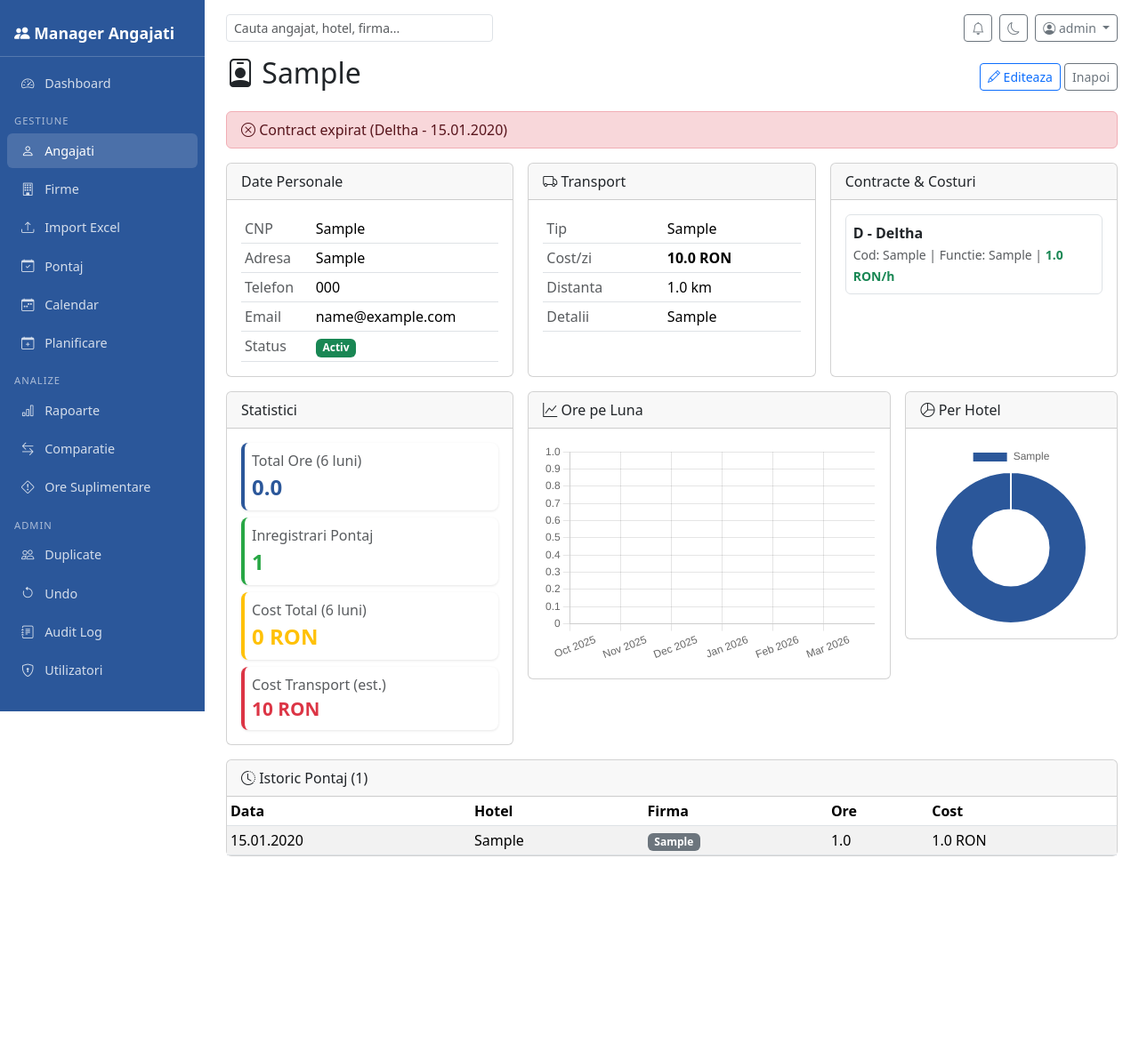
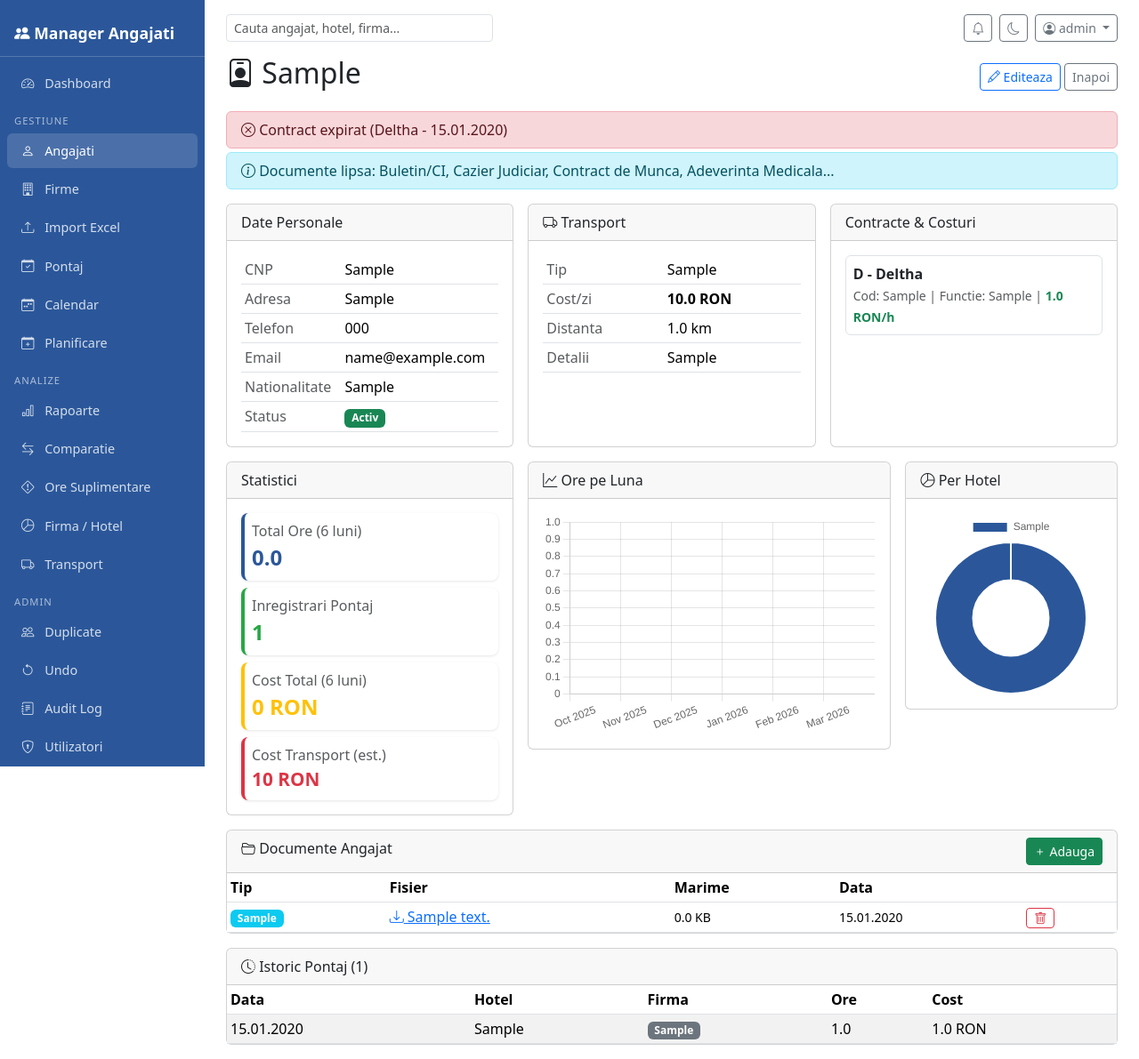
Before and after one commit to ro232/employee-manager, a Flask app: page /angajati/1/profil in a window 1280 px wide. Shown: the whole page at 89% size. Before the commit the page ends 963 px from the top, so only its background shows below. Run offline with Flask 3, Linux system fonts and the light colour scheme; a user stored in the database is signed in; tables that the repository leaves empty hold one stand-in row (values such as "Sample post").

Commit message:
Add transport per pontaj, firma/hotel report, documents, nationalitate
- Transport cost per pontaj entry (Uber, taxi per day) instead of fixed
- Raport Firma/Hotel: percentage distribution of firms per hotel with stacked chart
- Raport Transport: cost breakdown per employee per period
- Document upload on employee profile (CI, Cazier, Contract, Adeverinte, CV, etc.)
- Nationalitate field on employee
- Document types: Buletin/CI, Cazier Judiciar, Contract de Munca, Adeverinta Medicala, Adeverinta Scoala, CV, Fisa Postului, GDPR

Co-Authored-By: Claude Opus 4.6 (1M context) <noreply@anthropic.com>

```diff
--- a/app.py
+++ b/app.py
@@ -20,8 +20,9 @@ from config import Config
 from models import (
     db, User, Angajat, Hotel, Pontaj, Firma, ContractAngajat,
     AuditLog, Notification, DuplicateExclusion, Planificare,
-    ImportLog, UndoAction
+    ImportLog, UndoAction, DocumentAngajat
 )
+from werkzeug.utils import secure_filename
 from import_excel import (
     parse_excel_file, import_entries, create_angajat_from_name,
     process_zip_file, find_angajat_by_name
@@ -608,6 +609,7 @@ def register_routes(app):
             adresa = request.form.get("adresa", "").strip() or None
             telefon = request.form.get("telefon", "").strip() or None
             email = request.form.get("email", "").strip() or None
+            nationalitate = request.form.get("nationalitate", "").strip() or None
 
             if not nume:
                 flash("Numele este obligatoriu.", "danger")
@@ -625,7 +627,7 @@ def register_routes(app):
                 nume=nume, prenume=prenume,
                 nume_complet=f"{nume} {prenume}".strip(),
                 cnp=cnp, adresa=adresa, telefon=telefon, email=email,
-                transport_tip=transport_tip,
+                nationalitate=nationalitate, transport_tip=transport_tip,
                 transport_cost=transport_cost,
                 transport_distanta=transport_distanta,
                 transport_detalii=transport_detalii,
@@ -661,6 +663,7 @@ def register_routes(app):
             angajat.adresa = request.form.get("adresa", "").strip() or None
             angajat.telefon = request.form.get("telefon", "").strip() or None
             angajat.email = request.form.get("email", "").strip() or None
+            angajat.nationalitate = request.form.get("nationalitate", "").strip() or None
             angajat.activ = request.form.get("activ") == "on"
 
             # Transport fields
@@ -783,6 +786,20 @@ def register_routes(app):
                     "mesaj": f"Contract expirat ({c.firma.nume if c.firma else ''} - {c.data_sfarsit.strftime('%d.%m.%Y')})",
                 })
 
+        # Check missing documents
+        doc_types_required = [
+            "Buletin/CI", "Cazier Judiciar", "Contract de Munca",
+            "Adeverinta Medicala", "Adeverinta Scoala", "CV",
+            "Fisa Postului", "GDPR Consimtamant",
+        ]
+        existing_docs = {d.tip for d in angajat.documente}
+        missing_docs = [t for t in doc_types_required if t not in existing_docs]
+        if missing_docs:
+            alerts.append({
+                "tip": "info",
+                "mesaj": f"Documente lipsa: {', '.join(missing_docs[:4])}{'...' if len(missing_docs) > 4 else ''}",
+            })
+
         return render_template(
             "angajati/profil.html",
             angajat=angajat,
@@ -791,7 +808,72 @@ def register_routes(app):
             hotel_data=hotel_data,
             pontaje=pontaje,
             alerts=alerts,
-        )
+            doc_types=doc_types_required,
+        )
+
+    # --- DOCUMENT UPLOAD/DOWNLOAD ---
+    ALLOWED_DOC_EXTENSIONS = {"pdf", "jpg", "jpeg", "png", "doc", "docx"}
+
+    @app.route("/angajati/<int:id>/documente/upload", methods=["POST"])
+    @login_required
+    @require_role("admin", "editor")
+    def upload_document(id):
+        angajat = Angajat.query.get_or_404(id)
+        file = request.files.get("file")
+        tip = request.form.get("tip", "Altul")
+
+        if not file or not file.filename:
+            flash("Selecteaza un fisier.", "danger")
+            return redirect(url_for("profil_angajat", id=id))
+
+        filename = secure_filename(file.filename)
+        ext = filename.rsplit(".", 1)[-1].lower() if "." in filename else ""
+        if ext not in ALLOWED_DOC_EXTENSIONS:
+            flash(f"Format invalid. Acceptam: {', '.join(ALLOWED_DOC_EXTENSIONS)}", "danger")
+            return redirect(url_for("profil_angajat", id=id))
+
+        # Save file
+        doc_dir = os.path.join(app.config["UPLOAD_FOLDER"], "documente", str(id))
+        os.makedirs(doc_dir, exist_ok=True)
+        safe_name = f"{tip.replace(' ', '_').replace('/', '_')}_{datetime.now().strftime('%Y%m%d%H%M')}_{filename}"
+        filepath = os.path.join(doc_dir, safe_name)
+        file.save(filepath)
+
+        doc = DocumentAngajat(
+            angajat_id=id,
+            nume_fisier=filename,
+            tip=tip,
+            cale_fisier=filepath,
+            marime=os.path.getsize(filepath),
+        )
+        db.session.add(doc)
+        log_audit("UPLOAD", "Document", id, f"Upload: {tip} - {filename}")
+        db.session.commit()
+        flash(f"Document '{tip}' uploadat.", "success")
+        return redirect(url_for("profil_angajat", id=id))
+
+    @app.route("/documente/<int:doc_id>/download")
+    @login_required
+    def download_document(doc_id):
+        doc = DocumentAngajat.query.get_or_404(doc_id)
+        if os.path.exists(doc.cale_fisier):
+            return send_file(doc.cale_fisier, as_attachment=True, download_name=doc.nume_fisier)
+        flash("Fisierul nu a fost gasit.", "danger")
+        return redirect(url_for("profil_angajat", id=doc.angajat_id))
+
+    @app.route("/documente/<int:doc_id>/delete", methods=["POST"])
+    @login_required
+    @require_role("admin")
+    def delete_document(doc_id):
+        doc = DocumentAngajat.query.get_or_404(doc_id)
+        ang_id = doc.angajat_id
+        if os.path.exists(doc.cale_fisier):
+            os.remove(doc.cale_fisier)
+        db.session.delete(doc)
+        log_audit("DELETE", "Document", ang_id, f"Sters: {doc.tip} - {doc.nume_fisier}")
+        db.session.commit()
+        flash("Document sters.", "warning")
+        return redirect(url_for("profil_angajat", id=ang_id))
 
     # -----------------------------------------------------------------------
     # DUPLICATE DETECTION & MERGE (updated with "Keep Both" - Feature 1)
@@ -1213,6 +1295,9 @@ def register_routes(app):
                 return render_template("pontaj/form.html",
                                        angajati=angajati, hoteluri=hoteluri, firme=firme)
 
+            transport_cost = request.form.get("transport_cost", "").strip()
+            transport_det = request.form.get("transport_detalii", "").strip()
+
             pontaj = Pontaj(
                 angajat_id=int(angajat_id),
                 hotel_id=int(hotel_id),
@@ -1220,6 +1305,8 @@ def register_routes(app):
                 ore=float(ore),
                 firma_cod=firma_cod or None,
                 fisier_sursa="manual",
+                transport_cost=float(transport_cost) if transport_cost else None,
+                transport_detalii=transport_det or None,
             )
             db.session.add(pontaj)
             log_audit("CREATE", "Pontaj", None, f"Pontaj manual: {data_str}")
@@ -1524,6 +1611,121 @@ def register_routes(app):
         )
 
     # -----------------------------------------------------------------------
+    # RAPORT FIRMA / HOTEL (procent distributie)
+    # -----------------------------------------------------------------------
+    @app.route("/rapoarte/firma-hotel", methods=["GET", "POST"])
+    @login_required
+    def raport_firma_hotel():
+        hoteluri = Hotel.query.order_by(Hotel.nume).all()
+        firme = Firma.query.order_by(Firma.nume).all()
+        result = None
+        filters = {}
+
+        if request.method == "POST":
+            data_start = request.form.get("data_start", "")
+            data_end = request.form.get("data_end", "")
+            filters = {"data_start": data_start, "data_end": data_end}
+
+            q = db.session.query(
+                Hotel.nume.label("hotel"),
+                Pontaj.firma_cod.label("firma"),
+                db.func.sum(Pontaj.ore).label("ore"),
+                db.func.count(Pontaj.id).label("zile"),
+            ).join(Hotel).group_by(Hotel.nume, Pontaj.firma_cod)
+
+            if data_start:
+                q = q.filter(Pontaj.data >= date.fromisoformat(data_start))
+            if data_end:
+                q = q.filter(Pontaj.data <= date.fromisoformat(data_end))
+
+            rows = q.all()
+
+            # Build structure: {hotel: {firma: {ore, zile}, total_ore}}
+            hotels_data = {}
+            for r in rows:
+                h = r.hotel
+                f = r.firma or "N/A"
+                if h not in hotels_data:
+                    hotels_data[h] = {"firme": {}, "total_ore": 0, "total_zile": 0}
+                hotels_data[h]["firme"][f] = {"ore": round(float(r.ore), 1), "zile": r.zile}
+                hotels_data[h]["total_ore"] += float(r.ore)
+                hotels_data[h]["total_zile"] += r.zile
+
+            # Calculate percentages
+            for h, data in hotels_data.items():
+                for f, vals in data["firme"].items():
+                    vals["procent"] = round(vals["ore"] / data["total_ore"] * 100, 1) if data["total_ore"] else 0
+                data["total_ore"] = round(data["total_ore"], 1)
+
+            # Chart data per hotel
+            chart_data = []
+            all_firme = sorted(set(f for d in hotels_data.values() for f in d["firme"]))
+            firma_colors = {"D": "#2B579A", "E": "#28a745", "None": "#ffc107", "N/A": "#6c757d"}
+            for f in all_firme:
+                values = [hotels_data[h]["firme"].get(f, {}).get("ore", 0) for h in sorted(hotels_data)]
+                chart_data.append({
+                    "label": f,
+                    "data": values,
+                    "color": firma_colors.get(f, "#17a2b8"),
+                })
+
+            result = {
+                "hotels_data": dict(sorted(hotels_data.items())),
+                "chart_labels": sorted(hotels_data.keys()),
+                "chart_data": chart_data,
+                "all_firme": all_firme,
+            }
+
+        return render_template("rapoarte/firma_hotel.html",
+                               hoteluri=hoteluri, firme=firme, result=result, filters=filters)
+
+    # -----------------------------------------------------------------------
+    # RAPORT TRANSPORT (cost transport per perioada)
+    # -----------------------------------------------------------------------
+    @app.route("/rapoarte/transport", methods=["GET", "POST"])
+    @login_required
+    def raport_transport():
+        result = None
+        filters = {}
+
+        if request.method == "POST":
+            data_start = request.form.get("data_start", "")
+            data_end = request.form.get("data_end", "")
+            filters = {"data_start": data_start, "data_end": data_end}
+
+            q = Pontaj.query.join(Angajat).filter(Pontaj.transport_cost.isnot(None))
+            if data_start:
+                q = q.filter(Pontaj.data >= date.fromisoformat(data_start))
+            if data_end:
+                q = q.filter(Pontaj.data <= date.fromisoformat(data_end))
+
+            pontaje = q.order_by(Pontaj.data.desc()).all()
+
+            # Group by employee
+            by_employee = {}
+            total_cost = 0
+            for p in pontaje:
+                name = p.angajat.nume_complet
+                if name not in by_employee:
+                    by_employee[name] = {"entries": [], "total": 0, "angajat_id": p.angajat.id}
+                by_employee[name]["entries"].append({
+                    "data": p.data.strftime("%d.%m.%Y"),
+                    "hotel": p.hotel.nume,
+                    "cost": p.transport_cost,
+                    "detalii": p.transport_detalii or "",
+                })
+                by_employee[name]["total"] += p.transport_cost
+                total_cost += p.transport_cost
+
+            result = {
+                "by_employee": dict(sorted(by_employee.items())),
+                "total_cost": round(total_cost, 2),
+                "total_entries": len(pontaje),
+            }
+
+        return render_template("rapoarte/transport.html", result=result, filters=filters)
+
+    # -----------------------------------------------------------------------
     # CALENDAR VIEW (Feature 2)
     # -----------------------------------------------------------------------
     @app.route("/calendar")
--- a/templates/angajati/form.html
+++ b/templates/angajati/form.html
@@ -27,9 +27,13 @@
                     <label class="form-label">Telefon</label>
                     <input type="text" name="telefon" class="form-control" value="{{ angajat.telefon if angajat is defined and angajat.telefon else '' }}">
                 </div>
-                <div class="col-md-4">
+                <div class="col-md-3">
                     <label class="form-label">Email</label>
                     <input type="email" name="email" class="form-control" value="{{ angajat.email if angajat is defined and angajat.email else '' }}">
+                </div>
+                <div class="col-md-3">
+                    <label class="form-label">Nationalitate</label>
+                    <input type="text" name="nationalitate" class="form-control" placeholder="Romana, Moldoveana..." value="{{ angajat.nationalitate if angajat is defined and angajat.nationalitate else '' }}">
                 </div>
                 {% if angajat is defined %}
                 <div class="col-md-3">
--- a/templates/angajati/profil.html
+++ b/templates/angajati/profil.html
@@ -28,6 +28,7 @@
                     <tr><td class="text-muted">Adresa</td><td>{{ angajat.adresa or '-' }}</td></tr>
                     <tr><td class="text-muted">Telefon</td><td>{{ angajat.telefon or '-' }}</td></tr>
                     <tr><td class="text-muted">Email</td><td>{{ angajat.email or '-' }}</td></tr>
+                    <tr><td class="text-muted">Nationalitate</td><td>{{ angajat.nationalitate or '-' }}</td></tr>
                     <tr><td class="text-muted">Status</td><td><span class="badge bg-{{ 'success' if angajat.activ else 'secondary' }}">{{ 'Activ' if angajat.activ else 'Inactiv' }}</span></td></tr>
                 </table>
             </div>
@@ -96,6 +97,56 @@
     </div>
 </div>
 
+<!-- DOCUMENTE -->
+<div class="card mb-3">
+    <div class="card-header d-flex justify-content-between">
+        <span><i class="bi bi-folder2-open"></i> Documente Angajat</span>
+        <button class="btn btn-sm btn-success" data-bs-toggle="collapse" data-bs-target="#uploadForm"><i class="bi bi-plus"></i> Adauga</button>
+    </div>
+    <div class="collapse mb-0" id="uploadForm">
+        <div class="card-body border-bottom py-2">
+            <form method="POST" action="{{ url_for('upload_document', id=angajat.id) }}" enctype="multipart/form-data" class="row g-2 align-items-end">
+                <div class="col-md-3">
+                    <label class="form-label small">Tip Document</label>
+                    <select name="tip" class="form-select form-select-sm">
+                        {% for t in doc_types %}<option value="{{ t }}">{{ t }}</option>{% endfor %}
+                        <option value="Altul">Altul</option>
+                    </select>
+                </div>
+                <div class="col-md-5">
+                    <label class="form-label small">Fisier (PDF, JPG, PNG, DOC)</label>
+                    <input type="file" name="file" class="form-control form-control-sm" accept=".pdf,.jpg,.jpeg,.png,.doc,.docx" required>
+                </div>
+                <div class="col-md-2"><button type="submit" class="btn btn-primary btn-sm w-100"><i class="bi bi-upload"></i> Upload</button></div>
+            </form>
+        </div>
+    </div>
+    <div class="card-body p-0">
+        {% if angajat.documente %}
+        <table class="table table-sm mb-0">
+            <thead><tr><th>Tip</th><th>Fisier</th><th>Marime</th><th>Data</th><th></th></tr></thead>
+            <tbody>
+            {% for d in angajat.documente %}
+            <tr>
+                <td><span class="badge bg-{{ 'primary' if 'Contract' in d.tip else 'success' if 'Buletin' in d.tip or 'CI' in d.tip else 'warning' if 'Cazier' in d.tip else 'info' }}">{{ d.tip }}</span></td>
+                <td><a href="{{ url_for('download_document', doc_id=d.id) }}"><i class="bi bi-download"></i> {{ d.nume_fisier }}</a></td>
+                <td><small>{{ '%.1f'|format(d.marime / 1024) }} KB</small></td>
+                <td><small>{{ d.created_at.strftime('%d.%m.%Y') }}</small></td>
+                <td>
+                    <form method="POST" action="{{ url_for('delete_document', doc_id=d.id) }}" class="d-inline" onsubmit="return confirm('Stergi documentul?')">
+                        <button class="btn btn-sm btn-outline-danger py-0"><i class="bi bi-trash"></i></button>
+                    </form>
+                </td>
+            </tr>
+            {% endfor %}
+            </tbody>
+        </table>
+        {% else %}
+        <p class="p-3 text-muted mb-0">Niciun document uploadat.</p>
+        {% endif %}
+    </div>
+</div>
+
 <div class="card">
     <div class="card-header"><i class="bi bi-clock-history"></i> Istoric Pontaj ({{ pontaje.total }})</div>
     <div class="card-body p-0">
--- a/templates/base.html
+++ b/templates/base.html
@@ -76,6 +76,12 @@
             </a>
             <a class="nav-link {% if 'overtime_report' in request.endpoint|default('') %}active{% endif %}" href="{{ url_for('overtime_report') }}">
                 <i class="bi bi-exclamation-diamond"></i> Ore Suplimentare
+            </a>
+            <a class="nav-link {% if 'firma_hotel' in request.endpoint|default('') %}active{% endif %}" href="{{ url_for('raport_firma_hotel') }}">
+                <i class="bi bi-pie-chart"></i> Firma / Hotel
+            </a>
+            <a class="nav-link {% if 'raport_transport' in request.endpoint|default('') %}active{% endif %}" href="{{ url_for('raport_transport') }}">
+                <i class="bi bi-truck"></i> Transport
             </a>
             <div class="sidebar-section">Admin</div>
             <a class="nav-link {% if 'duplicate' in request.endpoint|default('') %}active{% endif %}" href="{{ url_for('detectare_duplicate') }}">
```
Also changed, not shown: models.py (+17 -0 lines), templates/pontaj/form.html (+23 -11 lines), templates/rapoarte/firma_hotel.html (added, +71 -0 lines), templates/rapoarte/transport.html (added, +44 -0 lines).
